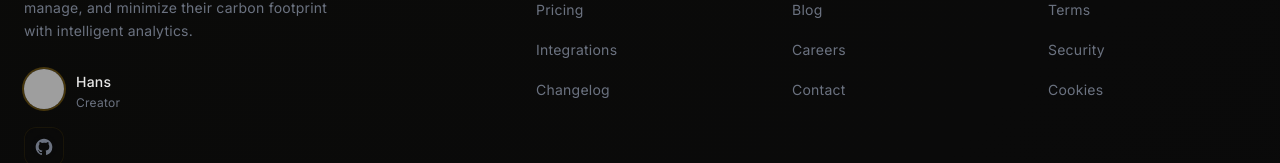
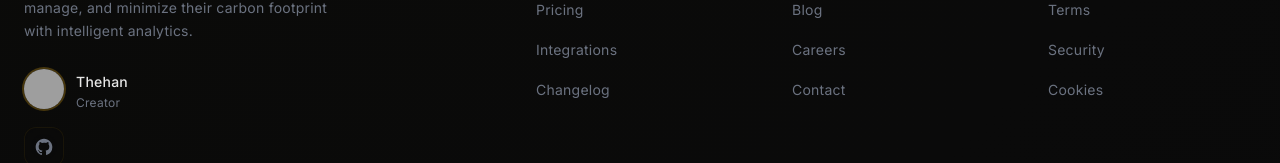
Before and after one commit to thehans-mwe/CarbonIQ, a React (Vite) app: page / in a window 1280 px wide. Shown: the part 6830-6993 px from the top of the page. Built offline with nearby package versions, Linux system fonts and the light colour scheme; grey boxes are pictures that could not be loaded.

Commit message:
fix: rename creator to Thehan

```diff
--- a/src/components/Footer.jsx
+++ b/src/components/Footer.jsx
@@ -61,7 +61,7 @@
                 loading="lazy"
               />
               <div>
-                <span className="text-sm font-medium text-white/90">Hans</span>
+                <span className="text-sm font-medium text-white/90">Thehan</span>
                 <span className="block text-xs text-gray-500">Creator</span>
               </div>
             </div>
```
